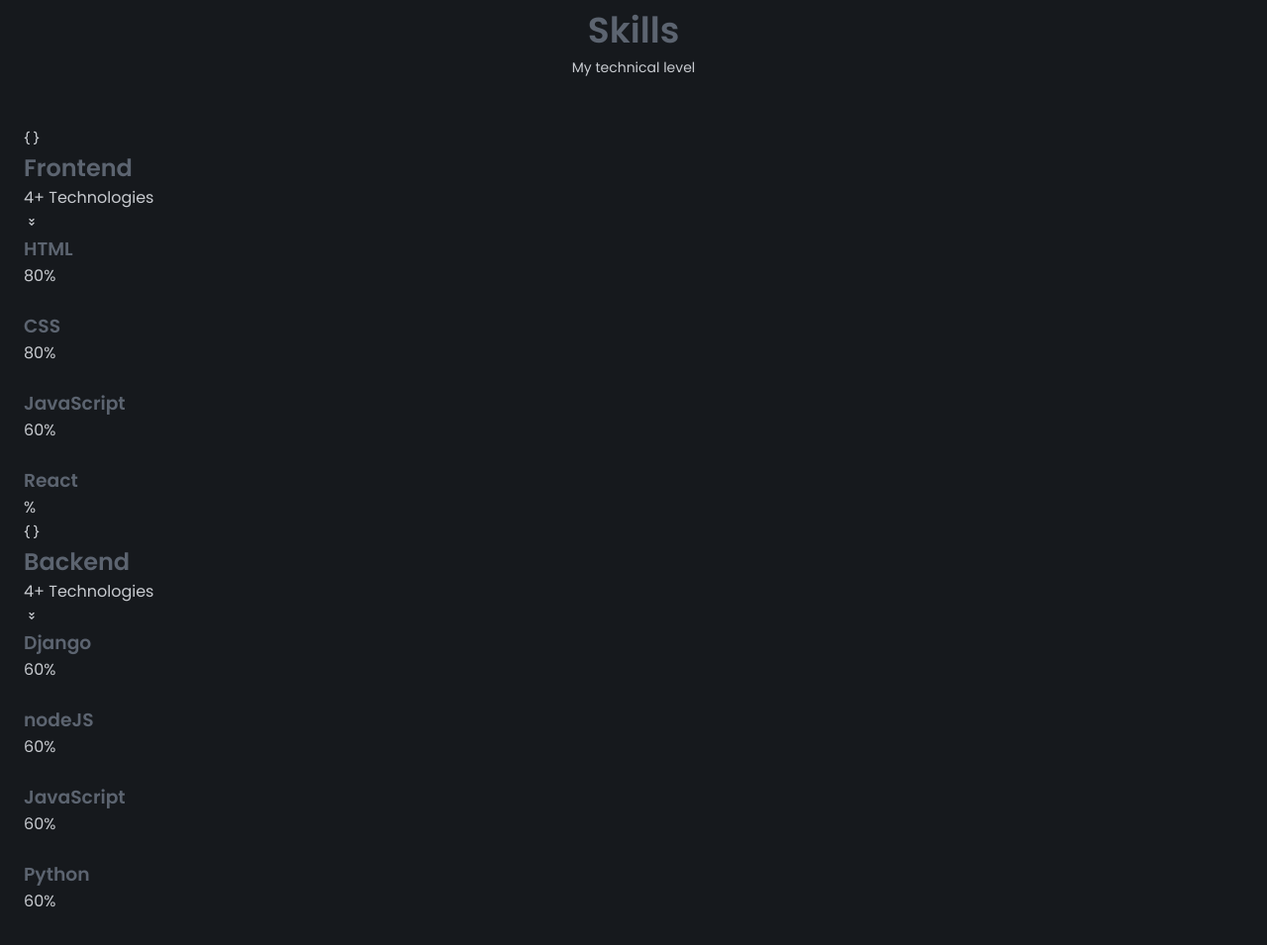
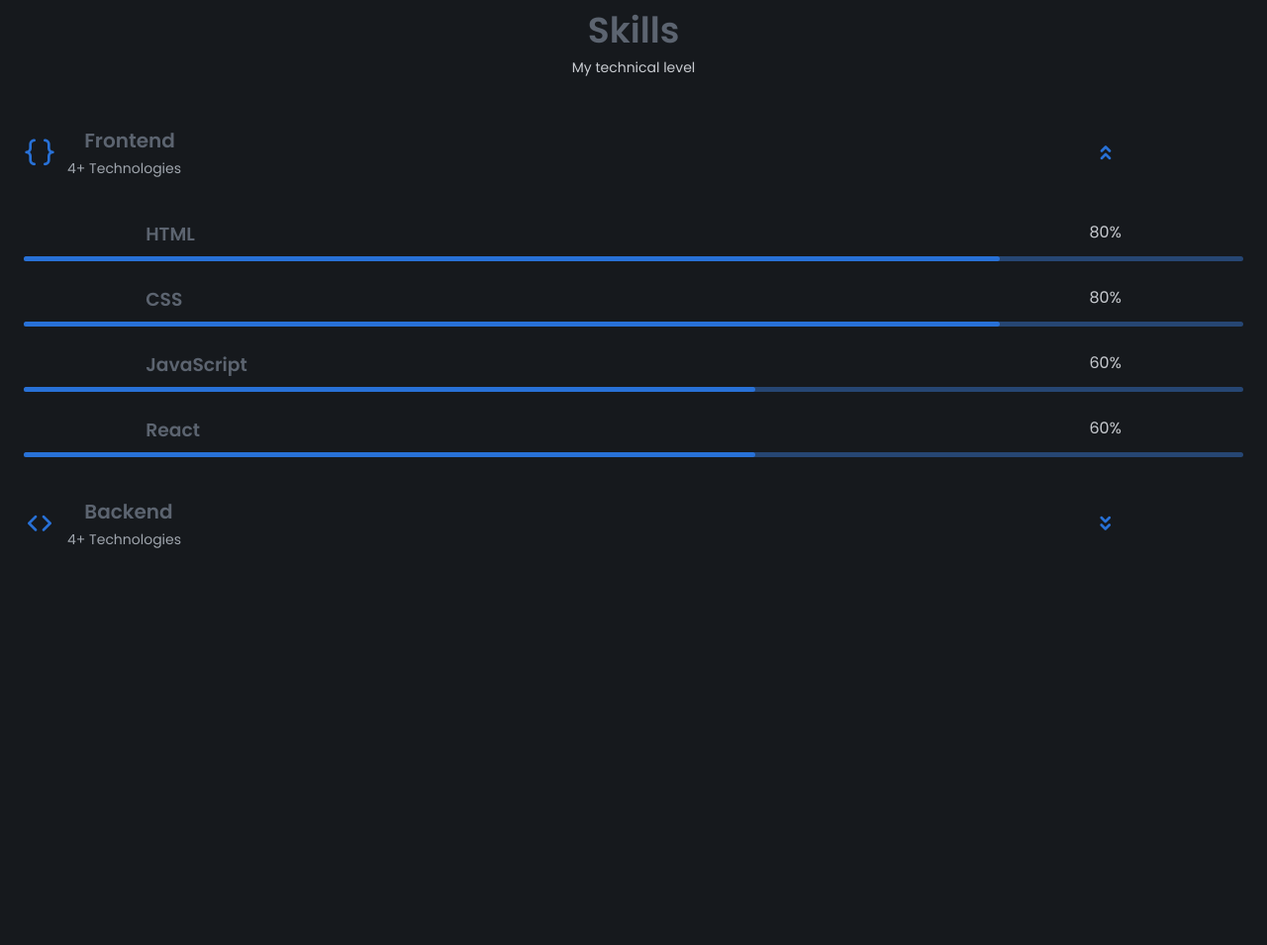
Before and after one commit to JARS96/PortfolioWebsite, a plain HTML site: page content/index.html in a window 1280 px wide. Shown: the part 1399-2354 px from the top of the page at 99% size. Drawn offline with nearby package versions, Linux system fonts and the light colour scheme.

Commit message:
skills first part

```diff
--- a/content/css/styles.css
+++ b/content/css/styles.css
@@ -13,7 +13,7 @@
     --first-color: hsl(var(--hue-color), 69%, 50%);
     --first-color-second: hsl(var(--hue-color), 69%, 61%);
     --first-color-alt: hsl(var(--hue-color), 57%, 40%);
-    --first-color-lighter: hsl(var(--hue-color), 92%, 85%);
+    --first-color-lighter: hsl(var(--hue-color), 50%, 30%);
     --title-color: hsl(var(--hue-color), 10%, 40%);
     --text-color: hsl(var(--hue-color), 8%, 80%);
     --text-color-light: hsl(var(--hue-color), 8%, 65%);
@@ -328,6 +328,8 @@
     display: flex;
     justify-content: space-between;
     margin-bottom: var(--mb-2-5);
+    margin-left: 20%;
+    margin-right: 20%;
 
 }
 
@@ -356,7 +358,107 @@
 }
 
 /*==================== SKILLS ====================*/
+.skills_container{
+  row-gap: 0;
+}
+.skills_header{
+  display: flex;
+  align-items: center;
+  margin-bottom: var(--mb-2-5);
+  cursor: pointer;
+}
+.skills_icon,
+.skills_arrow {
+  font-size: 2rem;
+  color: var(--first-color);
+}
 
+.skills_icon{
+  margin-right: var(--mb-0-75);
+}
+
+.skills_title{
+  font-size: var(--h3-font-size);
+  margin-left: 15%;
+}
+
+.skills_subtitle{
+  font-size: var(--small-font-size);
+  color: var(--text-color-light);
+}
+.skills_arrow{
+  margin-left: auto;
+  transition: .4s;
+  margin-right: 10%;
+}
+.skills_titles{
+  display: flex;
+  justify-content: space-between;
+  margin-bottom: var(--mb-0-5);
+  margin-left: 10%;
+  margin-right: 10%;
+}
+
+.skills_name{
+  font-size: var(--normal-font-size);
+  font-weight: var(--font-medium);
+}
+
+.skills_bar,
+.skills_percentage{
+  height: 5px;
+  border-radius: .25rem;
+}
+
+.skills_bar{
+  background-color: var(--first-color-lighter);
+}
+
+.skills_percentage{
+  display: block;
+  background-color: var(--first-color);
+}
+
+.skills_html{
+  width: 80%;
+}
+
+.skills_css{
+  width: 80%;
+}
+
+.skills_js{
+  width: 60%;
+}
+
+.skills_react{
+  width: 60%;
+}
+
+.skills_Django{
+  width: 60%;
+}
+
+.skills_nodejs{
+  width: 60%;
+}
+
+.skills_python{
+  width: 60%;
+}
+
+.skills_close .skills_list{
+  height: 0;
+  overflow: hidden;
+}
+ .skills_open .skills_list{
+  height: max-content;
+  margin-bottom: var(--mb-2-5);
+}
+
+.skills_open .skills_arrow{
+  transform: rotate(-180deg);
+}
 
 /*==================== QUALIFICATION ====================*/
 
--- a/content/index.html
+++ b/content/index.html
@@ -100,7 +100,7 @@
                 <div class="about_container container grid">
                     <img src="../content/media/about2.jpeg" alt="" class="about_img">
                     <div class="about_data">
-                        <p class="about_description"> Software engineer student starting in fullstack web develop, with knoledge about diferent technologies like JS, Django, etc.</p>
+                        <p class="about_description"> Software engineer student starting in fullstack web develop, with knoledge about diferent technologies like JS, Django and React.</p>
 
                         <div class="about_info">
                             <div>
@@ -136,7 +136,7 @@
                 <div class="skills_container container grid">
                     <div>
                         <!--1st section-->
-                        <div class="skills_content">
+                        <div class="skills_content skills_open">
                             <div class="skills_header">
                                 <i class="uil uil-brackets-curly skills_icon"></i>
                                 <div>
@@ -149,7 +149,7 @@
                             </div>
                             <div class="skills_list grid">
                                 <div class="skills_data">
-                                    <div class="skills_title">
+                                    <div class="skills_titles">
                                         <h3 class="sills_name">HTML</h3>
                                         <span class="skills_number">80%</span>
                                     </div>
@@ -159,7 +159,7 @@
                                 </div>
 
                                 <div class="skills_data">
-                                    <div class="skills_title">
+                                    <div class="skills_titles">
                                         <h3 class="sills_name">CSS</h3>
                                         <span class="skills_number">80%</span>
                                     </div>
@@ -169,7 +169,7 @@
                                 </div>
 
                                 <div class="skills_data">
-                                    <div class="skills_title">
+                                    <div class="skills_titles">
                                         <h3 class="sills_name">JavaScript</h3>
                                         <span class="skills_number">60%</span>
                                     </div>
@@ -179,9 +179,9 @@
                                 </div>
 
                                 <div class="skills_data">
-                                    <div class="skills_title">
+                                    <div class="skills_titles">
                                         <h3 class="sills_name">React</h3>
-                                        <span class="skills_number">%</span>
+                                        <span class="skills_number">60%</span>
                                     </div>
                                     <div class="skills_bar">
                                         <span class="skills_percentage skills_react"></span>
@@ -192,9 +192,9 @@
                         </div>
 
                          <!--2nd section-->
-                         <div class="skills_content">
+                         <div class="skills_content skills_close">
                             <div class="skills_header">
-                                <i class="uil uil-brackets-curly skills_icon"></i>
+                                <i class="uil uil-arrow skills_icon"></i>
                                 <div>
                                     <h1 class="skills_title">Backend</h1>
                                     <span class="skills_subtitle">4+ Technologies</span>
@@ -205,27 +205,27 @@
                             </div>
                             <div class="skills_list grid">
                                 <div class="skills_data">
-                                    <div class="skills_title">
+                                    <div class="skills_titles">
                                         <h3 class="sills_name">Django</h3>
                                         <span class="skills_number">60%</span>
                                     </div>
                                     <div class="skills_bar">
-                                        <span class="skills_percentage skills_html"></span>
+                                        <span class="skills_percentage skills_Django"></span>
                                     </div>
                                 </div>
 
                                 <div class="skills_data">
-                                    <div class="skills_title">
+                                    <div class="skills_titles">
                                         <h3 class="sills_name">nodeJS</h3>
                                         <span class="skills_number">60%</span>
                                     </div>
                                     <div class="skills_bar">
-                                        <span class="skills_percentage skills_css"></span>
+                                        <span class="skills_percentage skills_nodejs"></span>
                                     </div>
                                 </div>
 
                                 <div class="skills_data">
-                                    <div class="skills_title">
+                                    <div class="skills_titles">
                                         <h3 class="sills_name">JavaScript</h3>
                                         <span class="skills_number">60%</span>
                                     </div>
@@ -235,8 +235,18 @@
                                 </div>
 
                                 <div class="skills_data">
-                                    <div class="skills_title">
+                                    <div class="skills_titles">
                                         <h3 class="sills_name">Python</h3>
+                                        <span class="skills_number">60%</span>
+                                    </div>
+                                    <div class="skills_bar">
+                                        <span class="skills_percentage skills_python"></span>
+                                    </div>
+                                </div>
+
+                                <div class="skills_data">
+                                    <div class="skills_titles">
+                                        <h3 class="sills_name">React</h3>
                                         <span class="skills_number">60%</span>
                                     </div>
                                     <div class="skills_bar">
@@ -246,6 +256,10 @@
 
                             </div>
                         </div>
+
+                    </div>
+
+                    <div>
 
                     </div>
                 </div>
```
